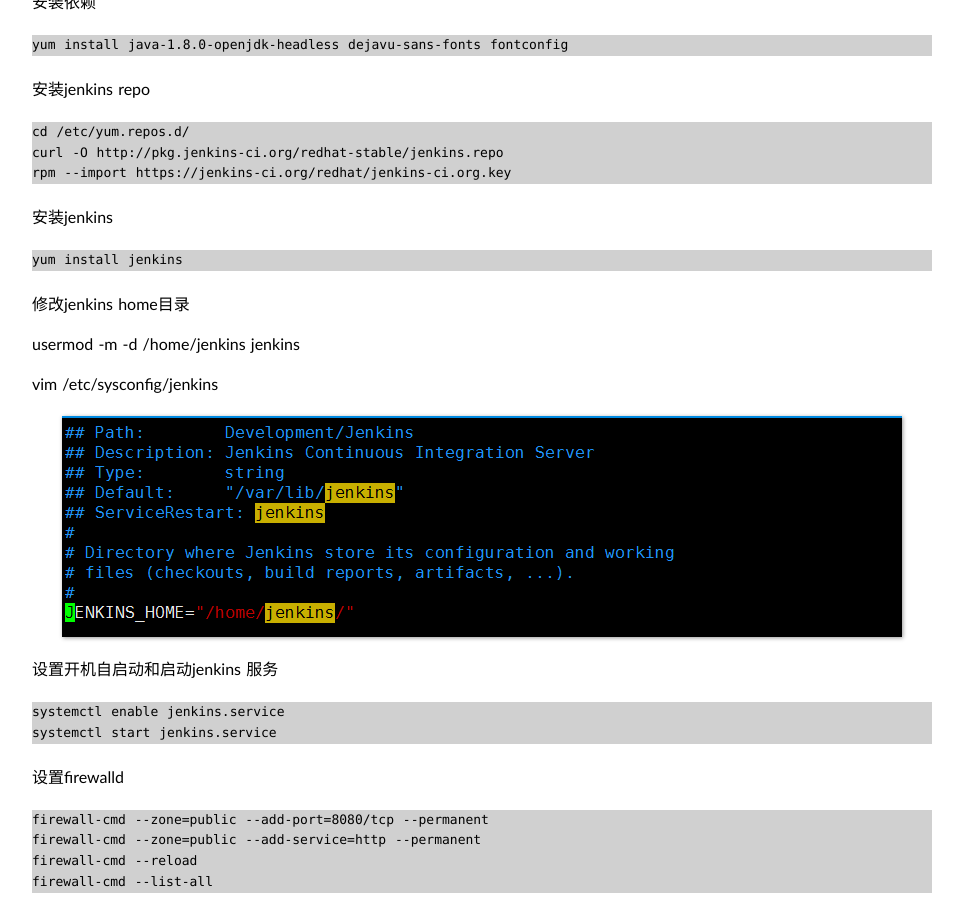
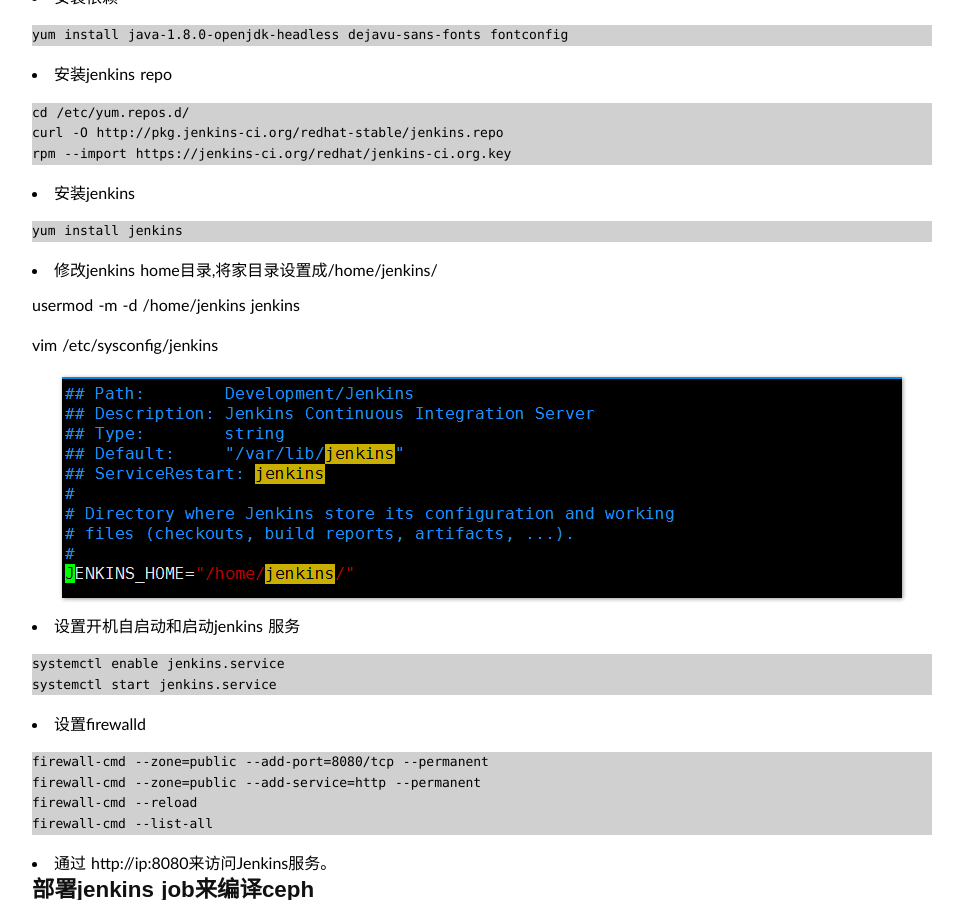
Before and after one commit to Bean-Li/Bean-Li.github.io, a Jekyll site: the page built from _posts/2016-05-16-build-ceph-rpm.md, in a window 1280 px wide and 900 px high, scrolled down 1140 px. Shown: the whole window, without its empty margins (158-1121 px from the left). Built offline with Jekyll 4.4.1, drawn with Linux system fonts in a browser that asks for light colours; some web fonts are replaced.

Commit message:
fix format

````diff
--- a/_posts/2016-05-16-build-ceph-rpm.md
+++ b/_posts/2016-05-16-build-ceph-rpm.md
@@ -53,12 +53,12 @@ ceph官网 [build ceph](http://docs.ceph.com/docs/master/install/build-ceph/)已
 
 5. 准备构建文件
 
-  ```
+ ```
   cp ceph/ceph-0.87.2.tar.bz2  ~/rpmbuild/SOURCES/
   cp ceph/rpm/init-ceph.in-fedora.patch ~/rpmbuild/SOURCES/
   cp ceph/ceph.spec ~/rpmbuild/SPECS
 
-  ```
+ ```
 
 6. build
 
@@ -72,13 +72,13 @@ build结束之后，会在~/rpmbuild/RPMS/x86_64/下看到编译出来的RPMS
 ## install jenkins in RHEL7
 
 
-安装依赖
+* 安装依赖
 
 ```
 yum install java-1.8.0-openjdk-headless dejavu-sans-fonts fontconfig
 ```
 
-安装jenkins repo
+* 安装jenkins repo
 
 ```
 cd /etc/yum.repos.d/
@@ -86,13 +86,13 @@ curl -O http://pkg.jenkins-ci.org/redhat-stable/jenkins.repo
 rpm --import https://jenkins-ci.org/redhat/jenkins-ci.org.key
 ```
 
-安装jenkins
+* 安装jenkins
 
 ```
 yum install jenkins
 ```
 
-修改jenkins home目录
+* 修改jenkins home目录,将家目录设置成/home/jenkins/
 
 usermod -m -d /home/jenkins jenkins
 
@@ -100,14 +100,14 @@ vim  /etc/sysconfig/jenkins
 
 ![](/assets/LINUX/jenkins_home.png)
 
-设置开机自启动和启动jenkins 服务
+* 设置开机自启动和启动jenkins 服务
 
 ```
 systemctl enable jenkins.service
 systemctl start jenkins.service
 ```
 
-设置firewalld
+* 设置firewalld
 
 ```
 firewall-cmd --zone=public --add-port=8080/tcp --permanent
@@ -116,7 +116,7 @@ firewall-cmd --reload
 firewall-cmd --list-all
 ```
 
-通过 http://ip:8080来访问Jenkins服务。
+* 通过 http://ip:8080来访问Jenkins服务。
 
 
 ## 部署jenkins job来编译ceph
````
